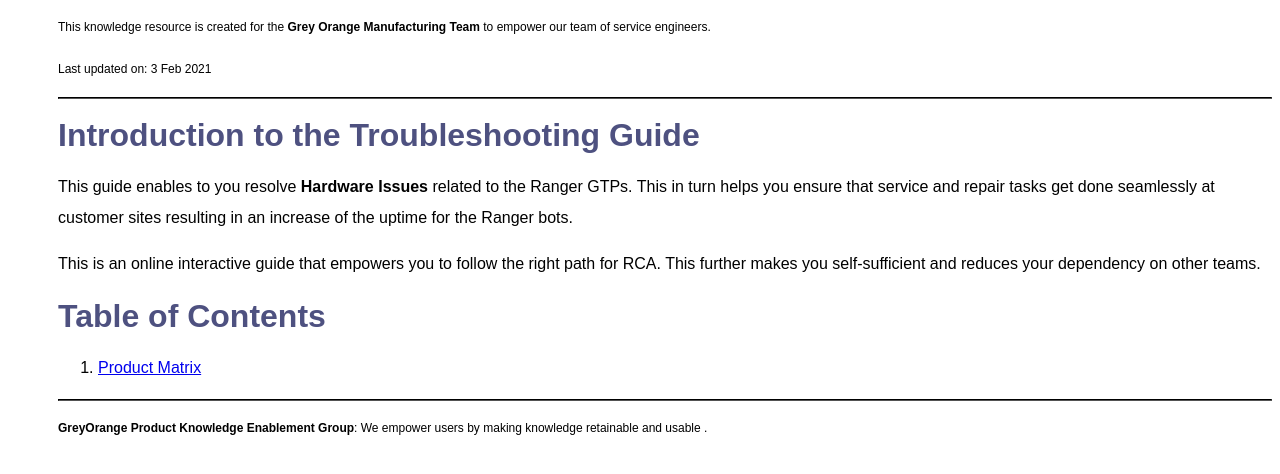
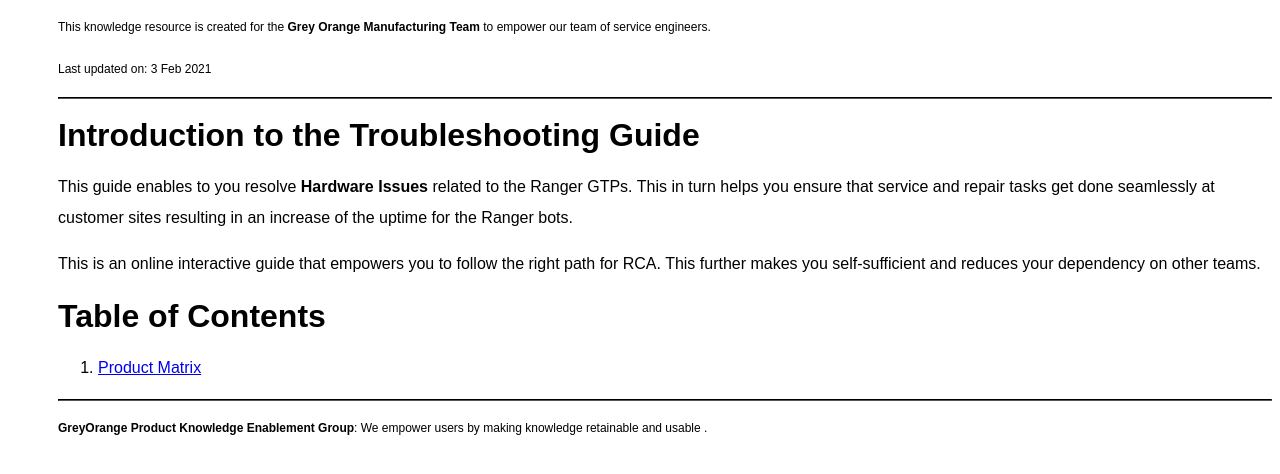
Before and after one commit to mridula-techwriter/GO-Manufacturing-Team-Doc, a Jekyll site: the page built from index.md, in a window 1280 px wide. Shown: the top 474 px of the page. Built offline with Jekyll 4.4.1, drawn with Linux system fonts in a browser that asks for light colours.

Commit message:
Update GO-style.css

```diff
--- a/Assets/css/GO-style.css
+++ b/Assets/css/GO-style.css
@@ -1,4 +1,4 @@
-h1, h2, h3, h4, h5, h6 {color:#4e5180;}
+h1, h2, h3, h4, h5, h6 {color:#000000;}
 
 hr {
   display: block;
```
